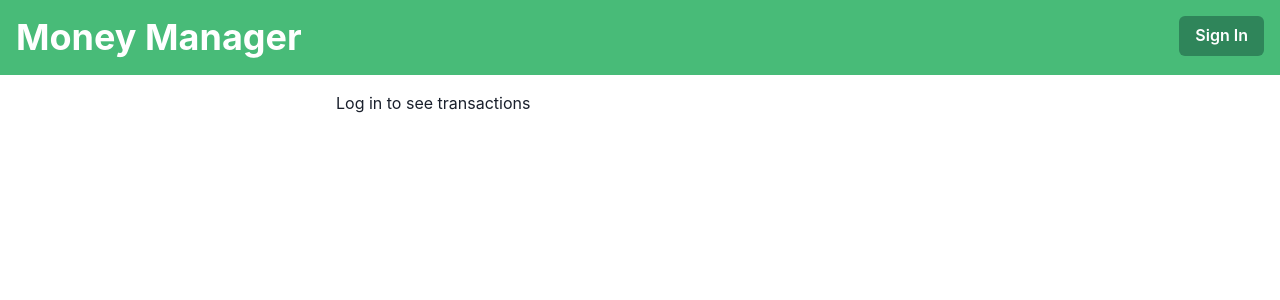
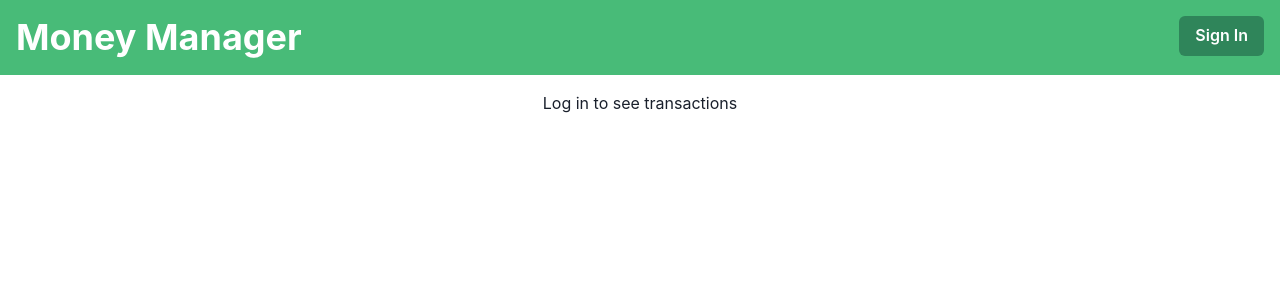
Before and after one commit to dglav/kakeibo, a Next.js app: page / in a window 1280 px wide. Shown: the top 300 px of the page. Built offline with nearby package versions, Linux system fonts and the light colour scheme; no server answers.

Commit message:
feat: sticky header

```diff
--- a/src/components/layout.tsx
+++ b/src/components/layout.tsx
@@ -1,4 +1,12 @@
-import { Heading, Container, Text, Button, theme } from "@chakra-ui/react";
+import {
+  Heading,
+  Container,
+  Text,
+  Button,
+  theme,
+  Grid,
+  GridItem,
+} from "@chakra-ui/react";
 import { useUser } from "hooks/useUser";
 import { useRouter } from "next/router";
 import Link from "next/link";
@@ -12,7 +20,14 @@ export const Layout = ({ children }: Props): React.ReactElement => {
   const router = useRouter();
 
   return (
-    <>
+    <Grid
+      height="100vh"
+      templateColumns="1fr"
+      templateRows="auto 1fr"
+      gap={0}
+      templateAreas={`"header" "main"`}
+    >
+      <GridItem gridArea="header">
         <Heading
           p="4"
           bg={theme.colors.green[400]}
@@ -43,9 +58,12 @@ export const Layout = ({ children }: Props): React.ReactElement => {
             </Button>
           )}
         </Heading>
+      </GridItem>
+      <GridItem overflow="auto" gridArea="main">
         <Container maxW="container.sm" mt={4}>
           {children}
         </Container>
-    </>
+      </GridItem>
+    </Grid>
   );
 };
--- a/src/pages/index.tsx
+++ b/src/pages/index.tsx
@@ -54,7 +54,9 @@ const Home: NextPage = () => {
 
   return (
     <Layout>
-      <Box>Log in to see transactions</Box>
+      <Center>
+        <Box>Log in to see transactions</Box>
+      </Center>
     </Layout>
   );
 };
```
Lines whose indentation alone changed are shown as unchanged.
